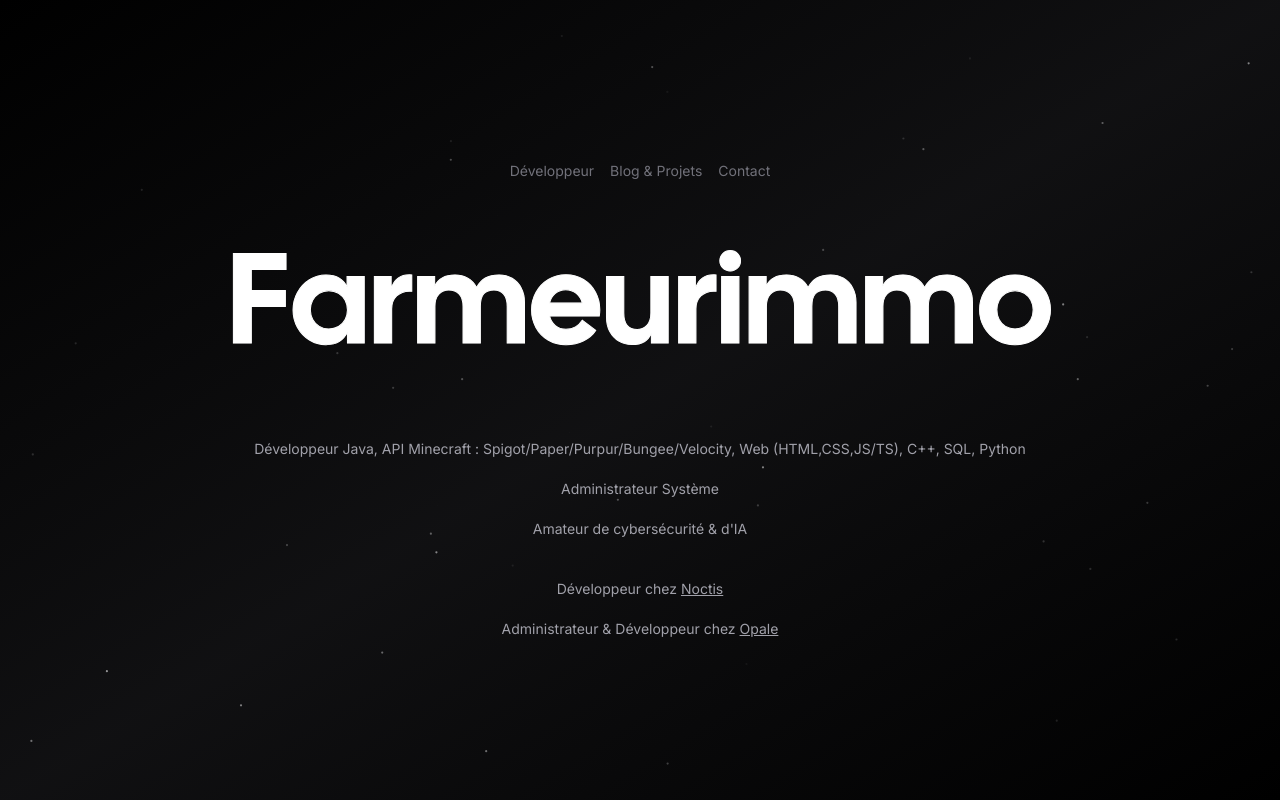
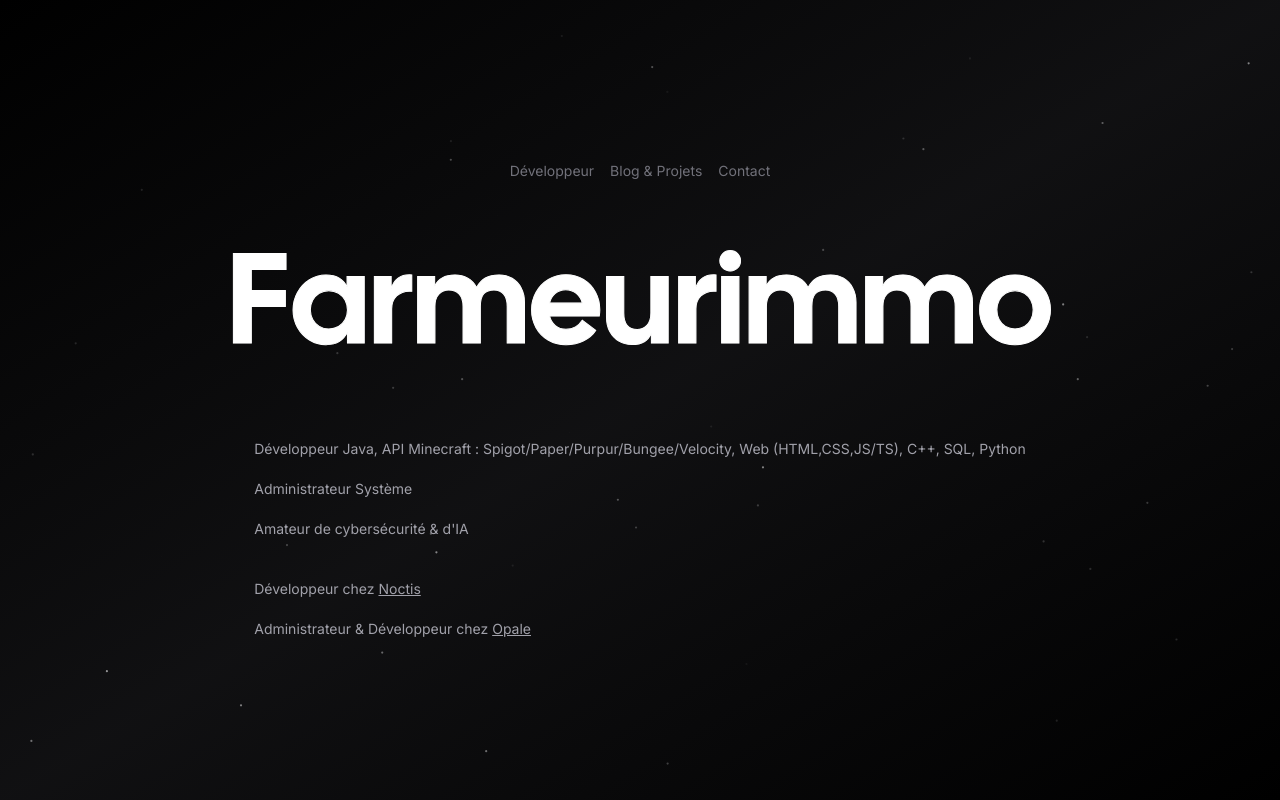
Before and after one commit to Farmeurimmo/old-portfolio, a Next.js app: page / in a window 1280 px wide. Built offline with nearby package versions, Linux system fonts and the light colour scheme; no server answers; what tailwindcss-debug-screens would draw is missing.

Commit message:
Suppression alignement sur la page d'accueil

```diff
--- a/app/page.tsx
+++ b/app/page.tsx
@@ -37,7 +37,7 @@ export default function Home() {
 
             <div
                 className="hidden w-screen h-px animate-glow md:block animate-fade-right bg-gradient-to-r from-zinc-300/0 via-zinc-300/50 to-zinc-300/0"/>
-            <div className="my-16 text-center animate-fade-in">
+            <div className="my-16 text-left animate-fade-in">
                 <h2 className="text-sm text-zinc-400 ">
                     Développeur Java, API Minecraft : Spigot/Paper/Purpur/Bungee/Velocity, Web (HTML,CSS,JS/TS), C++,
                     SQL, Python
```
